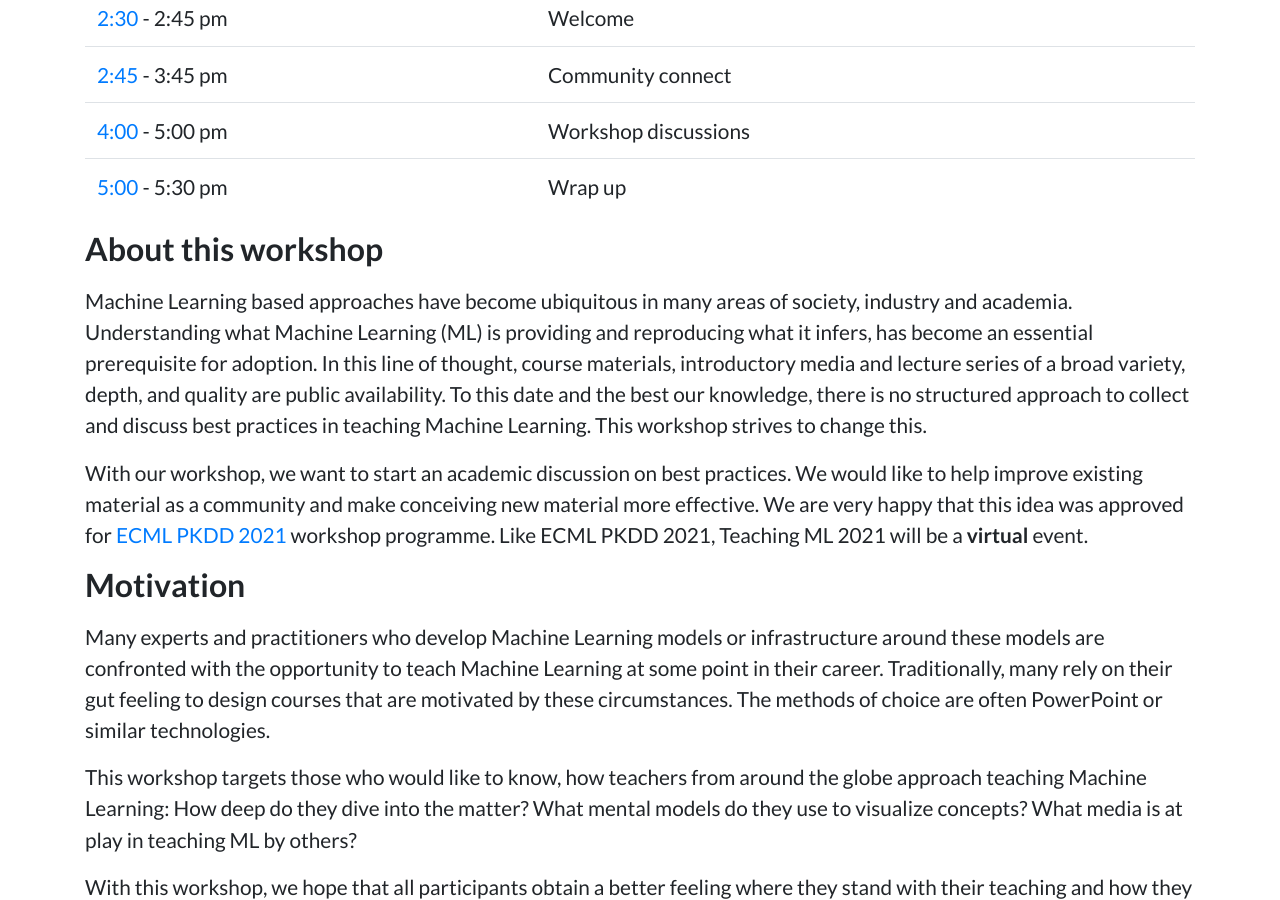
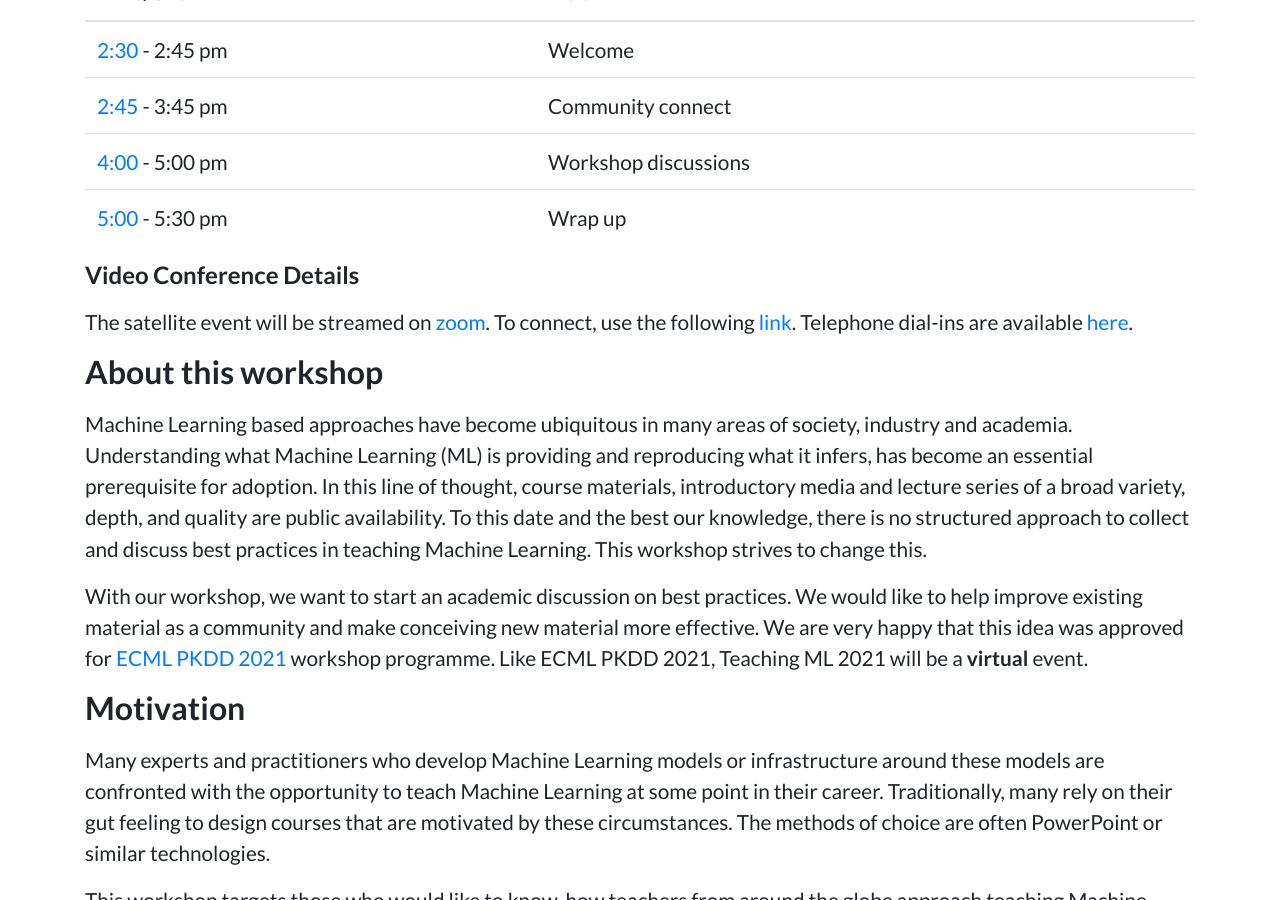
Before and after one commit to teaching-ml/2021, a Jekyll site: the page built from index.md, in a window 1280 px wide and 900 px high, scrolled down 3017 px. Built offline with Jekyll 4.4.1, drawn with Linux system fonts in a browser that asks for light colours; some of the changed text lies outside the part shown.

Commit message:
VC details for the main workshop

```diff
--- a/index.md
+++ b/index.md
@@ -72,6 +72,9 @@ just the classroom; all while (3) being ourselves.
 | [5:00](https://www.timeanddate.com/worldclock/fixedtime.html?iso=20200913T1500) - 5:30 pm | Wrap up |
 
 
+#### Video Conference Details
+
+The satellite event will be streamed on [zoom](https://zoom.us). To connect, use the following [link](https://us06web.zoom.us/j/89839487704?pwd=QXp3MWc4WVNTRFdBeldhRWVBU0RwUT09). Telephone dial-ins are available [here](https://us06web.zoom.us/u/kbSgTcLx3S).
 
 ## About this workshop
 
```
